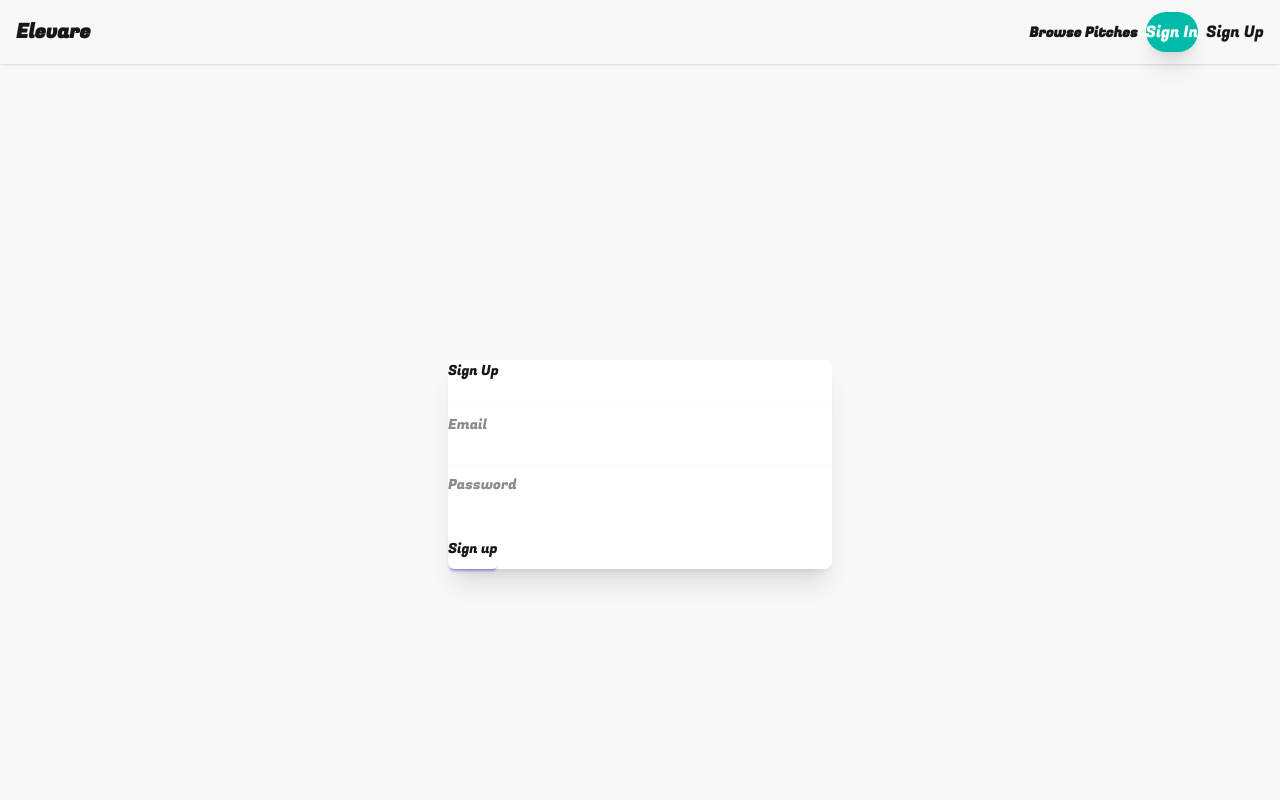
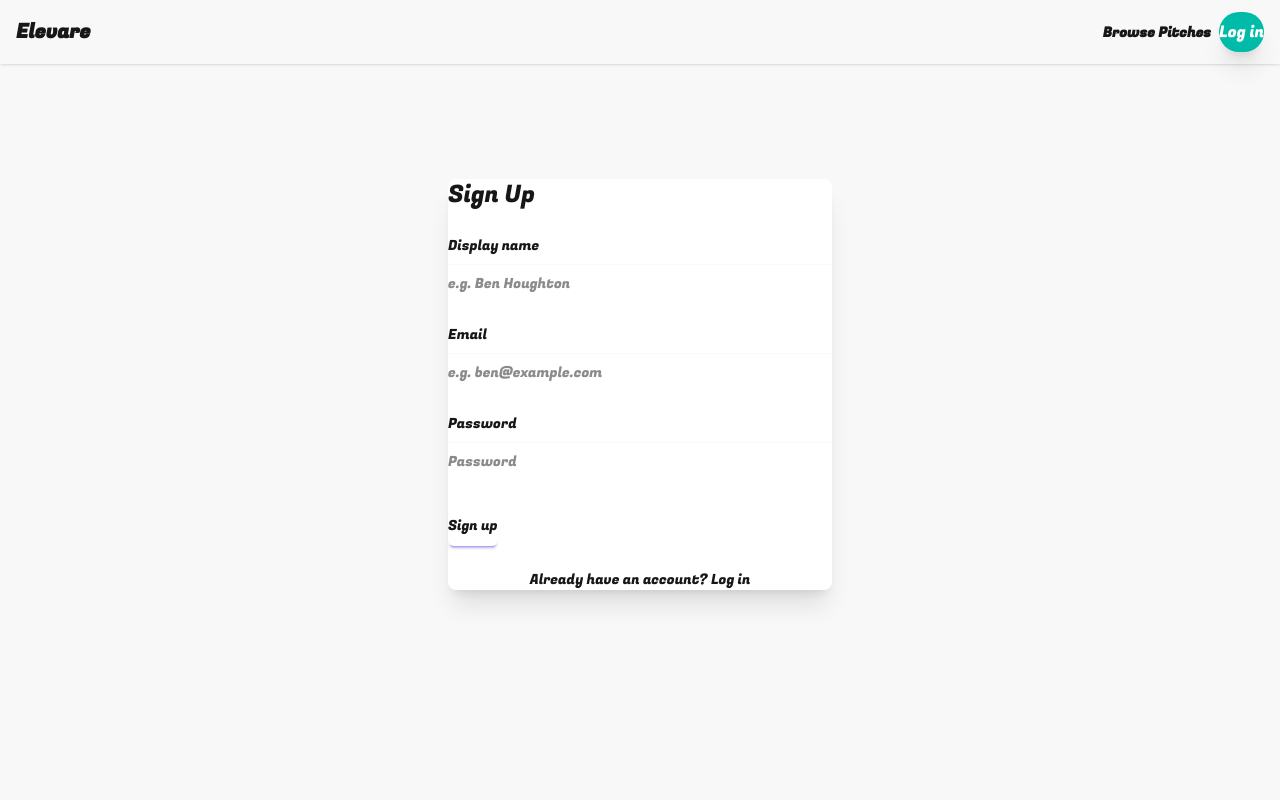
Before and after one commit to EmmaMartin123/Industrial_Project, a Next.js app in the folder frontend/: page /signup in a window 1280 px wide. Shown: the top 800 px of the page. Built offline with nearby package versions, Linux system fonts and the light colour scheme; no server answers.

Commit message:
update signup page with display name field

```diff
--- a/frontend/app/login/page.tsx
+++ b/frontend/app/login/page.tsx
@@ -59,7 +59,7 @@ export default function LoginPage() {
 
 	return (
 		<div className="min-h-screen flex items-center justify-center bg-base-200">
-			<div className="card w-full max-w-sm shadow-xl bg-base-100">
+			<div className="card w-full max-w-sm shadow-xl bg-base-100 mb-40">
 				<div className="card-body">
 					<h2 className="card-title text-center mb-4">Login</h2>
 
@@ -88,6 +88,18 @@ export default function LoginPage() {
 							{isLoggingIn ? "Logging in..." : "Login"}
 						</button>
 					</div>
+
+					<div className="text-center mt-4">
+						<p className="text-center text-sm">
+							Don't have an account?{" "}
+							<a
+								className="link link-primary"
+								onClick={() => router.push("/signup")}
+							>
+								Sign up
+							</a>
+						</p>
+					</div>
 				</div>
 			</div>
 		</div>
--- a/frontend/app/signup/page.tsx
+++ b/frontend/app/signup/page.tsx
@@ -11,6 +11,7 @@ export default function SignupPage() {
 	const router = useRouter()
 	const { signup, authUser, checkAuth, isSigningUp, isCheckingAuth } = useAuthStore()
 
+	const [name, setName] = useState("")
 	const [email, setEmail] = useState("")
 	const [password, setPassword] = useState("")
 
@@ -40,16 +41,28 @@ export default function SignupPage() {
 
 	return (
 		<div className="min-h-screen flex items-center justify-center bg-base-200">
-			<div className="card w-full max-w-sm shadow-xl bg-base-100">
+			<div className="card w-full max-w-sm shadow-xl bg-base-100 mb-40">
 				<div className="card-body">
-					<h2 className="card-title text-center mb-4">Sign Up</h2>
+					<h2 className="card-title text-center text-2xl mb-4">Sign Up</h2>
+					Display name
+					<input
+						type="text"
+						placeholder="e.g. Ben Houghton"
+						className="input input-bordered w-full mb-3"
+						value={name}
+						onChange={(e) => setName(e.target.value)}
+					/>
+
+					Email
 					<input
 						type="email"
-						placeholder="Email"
+						placeholder="e.g. ben@example.com"
 						className="input input-bordered w-full mb-3"
 						value={email}
 						onChange={(e) => setEmail(e.target.value)}
 					/>
+
+					Password
 					<input
 						type="password"
 						placeholder="Password"
@@ -66,6 +79,18 @@ export default function SignupPage() {
 							{isSigningUp ? "Signing up..." : "Sign up"}
 						</button>
 					</div>
+
+					<div className="text-center mt-4">
+						<p className="text-center text-sm">
+							Already have an account?{" "}
+							<a
+								className="link link-primary"
+								onClick={() => router.push("/login")}
+							>
+								Log in
+							</a>
+						</p>
+					</div>
 				</div>
 			</div>
 		</div>
--- a/frontend/components/Navbar.tsx
+++ b/frontend/components/Navbar.tsx
@@ -56,13 +56,7 @@ export default function Navbar() {
 							className="btn bg-teal-500 hover:bg-teal-600 text-white rounded-full shadow-xl"
 							onClick={() => router.push("/login")}
 						>
-							Sign In
-						</button>
-						<button
-							className="btn btn-ghost rounded-full"
-							onClick={() => router.push("/signup")}
-						>
-							Sign Up
+							Log in
 						</button>
 					</>
 				)}
```
